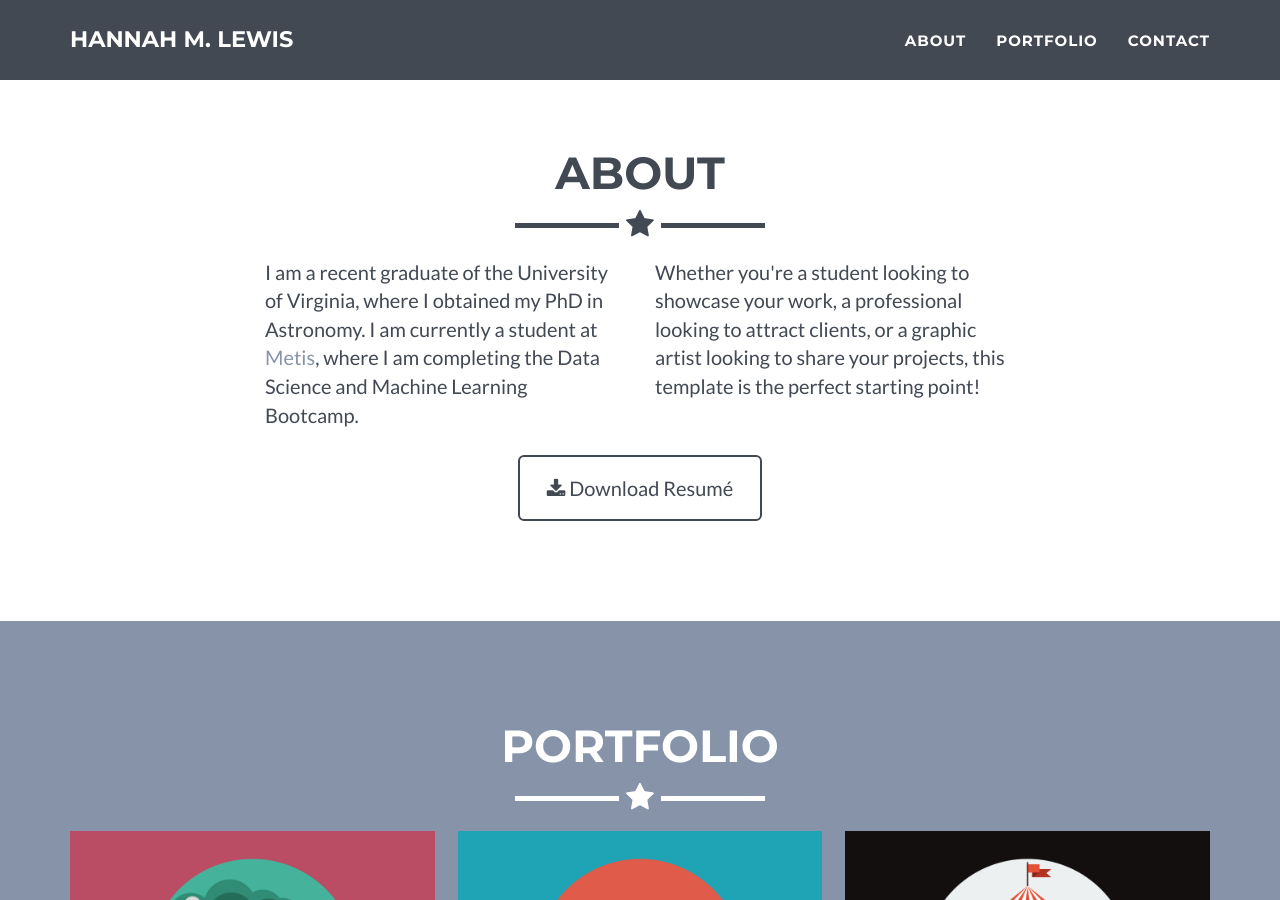
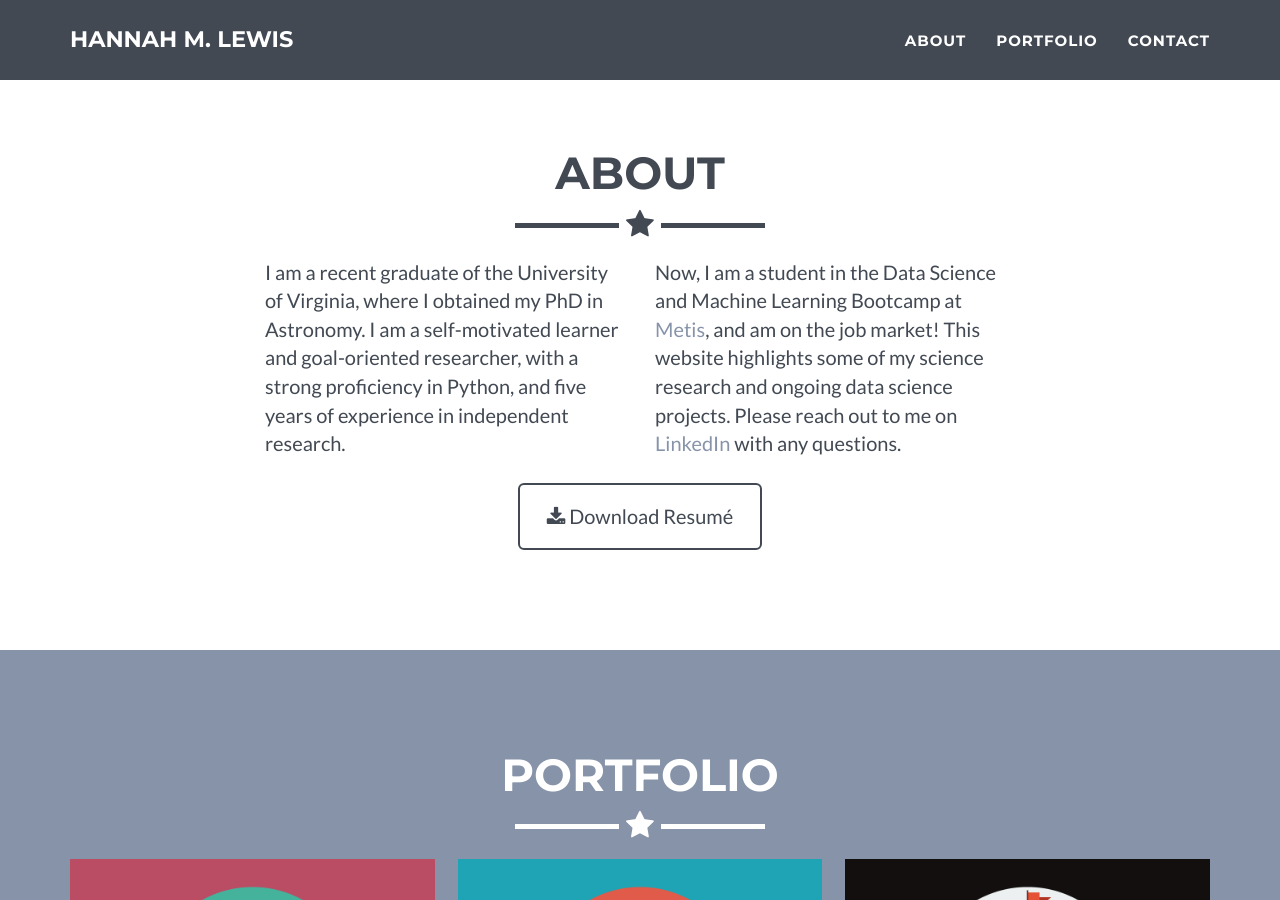
Before and after one commit to hmlewis-astro/hmlewis-astro.github.io, a Jekyll site: the page built from _posts/2014-07-18-project-1.markdown, in a window 1280 px wide and 900 px high, scrolled down 741 px. Built offline with Jekyll 4.4.1, drawn with Linux system fonts in a browser that asks for light colours.

Commit message:
update about section

```diff
--- a/_includes/about.html
+++ b/_includes/about.html
@@ -9,10 +9,10 @@
             </div>
             <div class="row">
                 <div class="col-lg-4 col-lg-offset-2">
-                    <p>I am a recent graduate of the University of Virginia, where I obtained my PhD in Astronomy. I am currently a student at <a href="https://www.thisismetis.com/bootcamps/online-machine-learning-bootcamp"> Metis</a>, where I am completing the Data Science and Machine Learning Bootcamp.</p>
+                    <p>I am a recent graduate of the University of Virginia, where I obtained my PhD in Astronomy. I am a self-motivated learner and goal-oriented researcher, with a strong proficiency in Python, and five years of experience in independent research. </p>
                 </div>
                 <div class="col-lg-4">
-                    <p>Whether you're a student looking to showcase your work, a professional looking to attract clients, or a graphic artist looking to share your projects, this template is the perfect starting point! </p>
+                    <p>Now, I am a student in the Data Science and Machine Learning Bootcamp at <a href="https://www.thisismetis.com/bootcamps/online-machine-learning-bootcamp"> Metis</a>, and am on the job market! This website highlights some of my science research and ongoing data science projects. Please reach out to me on <a href="https://www.linkedin.com/in/hmlewis-astro/"> LinkedIn</a> with any questions. </p>
                 </div>
                 <div class="col-lg-8 col-lg-offset-2 text-center">
                     <a href="downloads/LewisH_Resume.pdf" download="LewisH_resume" class="btn btn-lg btn-outline">
```
